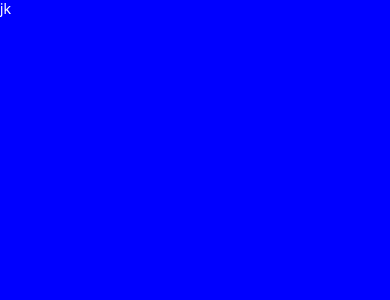
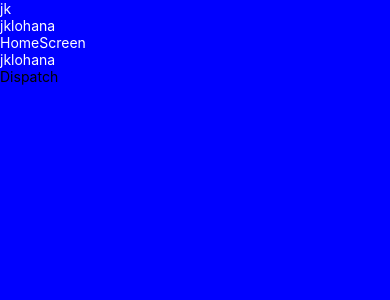
Before and after one commit to jotilohana/ReduxBasic, a React Native app: screen / in a window 390 px wide. Shown: the top 300 px of the page. Built offline with nearby package versions, Linux system fonts and the light colour scheme.

Commit message:
dispatch in process

```diff
--- a/package.json
+++ b/package.json
@@ -13,7 +13,8 @@
     "react": "17.0.2",
     "react-native": "0.68.0",
     "react-redux": "^7.2.8",
-    "redux": "^4.1.2"
+    "redux": "^4.1.2",
+    "redux-thunk": "^2.4.1"
   },
   "devDependencies": {
     "@babel/core": "^7.17.8",
--- /dev/null
+++ b/src/Store/actions/index.js
@@ -0,0 +1,7 @@
+const set_data = () => {
+  return (dispatch) => {
+    dispatch({type: ""});
+  };
+};
+
+export {set_data};
--- a/src/Store/index.js
+++ b/src/Store/index.js
@@ -1,5 +1,6 @@
 import reducer from './reducer';
-import {createStore} from 'redux';
+import {applyMiddleware, createStore} from 'redux';
+import thunk from 'redux-thunk';
 
-const Store = createStore(reducer);
+const Store = createStore(reducer, {}, applyMiddleware(thunk));
 export default Store;
--- /dev/null
+++ b/src/Store/reducer/Home_reducer.js
@@ -0,0 +1,9 @@
+const Home = {
+  name: 'HomeScreen',
+  data: 'jklohana',
+};
+
+export default (STATE = Home, action) => {
+    console.log("actions=>", action)
+  return STATE;
+};
--- /dev/null
+++ b/src/Store/reducer/app_reducer.js
@@ -0,0 +1,9 @@
+const Name = {
+  name: 'jk',
+  email: 'jklohana',
+};
+
+export default (STATE = Name, action) => {
+  console.log('actions=>', action);
+  return STATE;
+};
--- a/src/Store/reducer/index.js
+++ b/src/Store/reducer/index.js
@@ -1,8 +1,17 @@
-const Name = {
-    name:'jk',
-    email:'jklohana'
-}
+// const Name = {
+//     name:'jk',
+//     email:'jklohana'
+// }
 
-export default (STATE= Name) =>{
-    return STATE;
-}
+// export default (STATE= Name) =>{
+//     return STATE;
+// }
+
+import app_reducer from './app_reducer';
+import Home_reducer from './Home_reducer';
+import {combineReducers} from 'redux';
+
+export default combineReducers({
+  app: app_reducer,
+  home: Home_reducer,
+});
--- a/src/screens/home.js
+++ b/src/screens/home.js
@@ -1,16 +1,29 @@
 import React, {useState} from 'react';
-import {View, Text} from 'react-native';
+import {View, Text, TouchableOpacity} from 'react-native';
 import {connect} from 'react-redux';
-
+import set_data from '../Store/actions';
 const Home = props => {
   console.log(props);
   return (
     <View style={{flex: 1, backgroundColor: 'blue'}}>
       <Text style={{color: 'white'}}>{props.hey}</Text>
+      <Text style={{color: 'white'}}>{props.email}</Text>
+      <Text style={{color: 'white'}}>{props.home}</Text>
+      <Text style={{color: 'white'}}>{props.data}</Text>
+      <TouchableOpacity onPress={()=>props.set_data('jk')}>
+        <Text>Dispatch</Text>
+      </TouchableOpacity>
     </View>
   );
 };
 const mapStateToProps = state => ({
-  hey: state.name,
+  hey: state.app.name,
+  email: state.app.email,
+  home: state.home.name,
+  data: state.home.data,
 });
-export default connect(mapStateToProps, null)(Home);
+
+const mapDispatchToProps = (dispatch) => ({
+  set_data: () => dispatch(set_data()),
+});
+export default connect(mapStateToProps, mapDispatchToProps)(Home);
```
Also changed, not shown: 1 other file (tests, documents, lock files or other folders).
